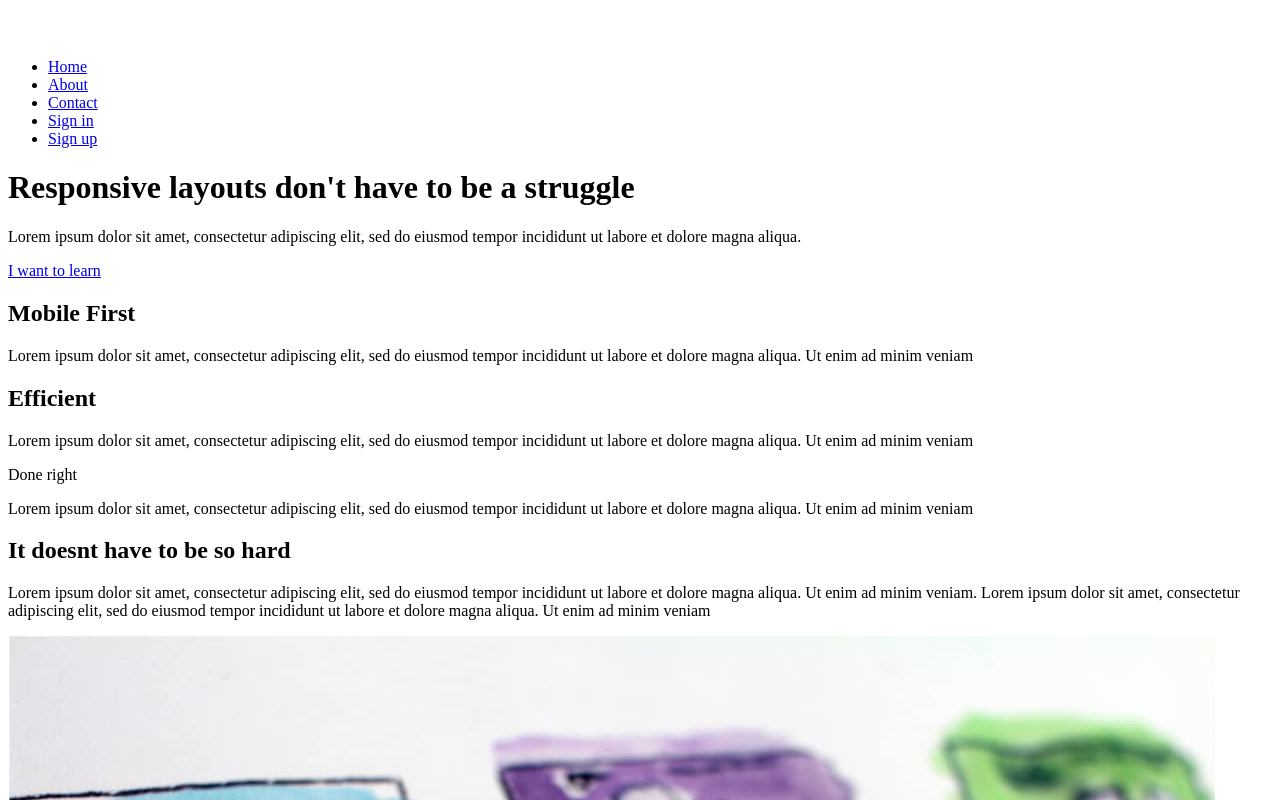
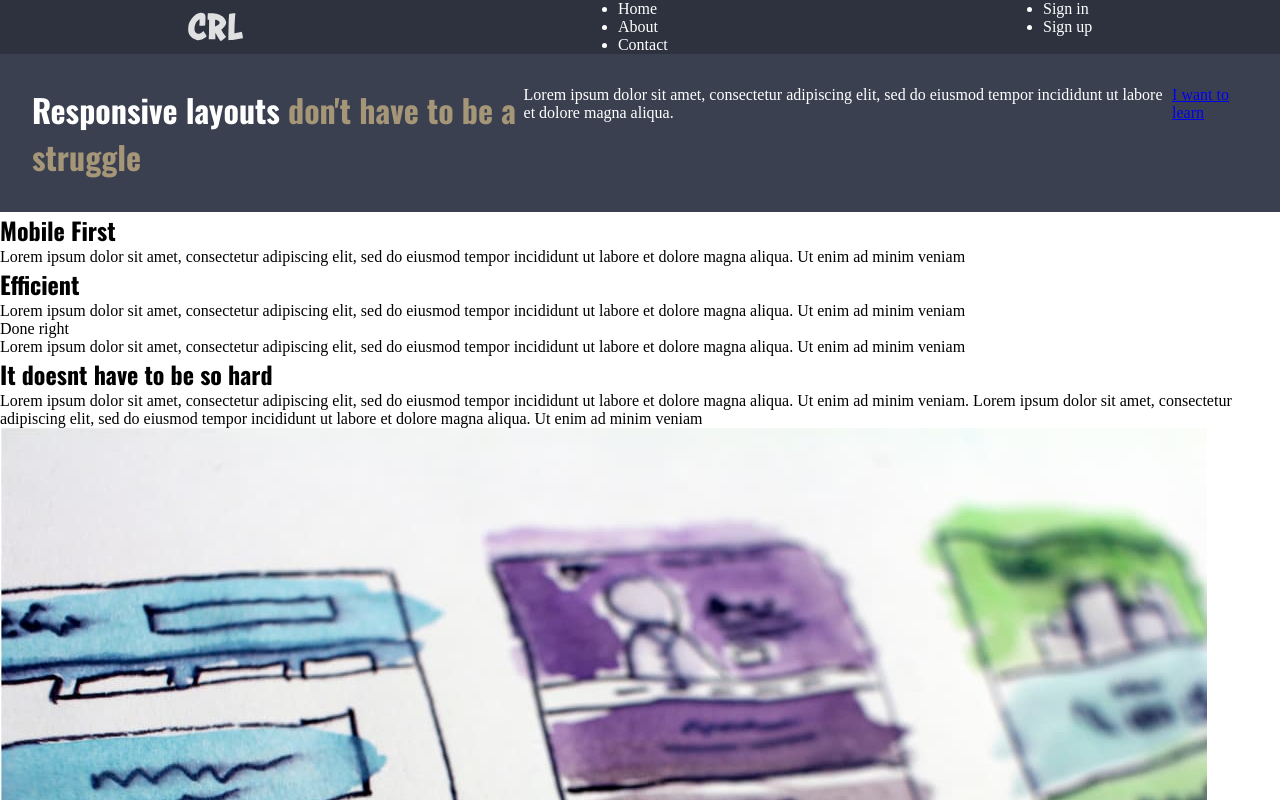
Before and after one commit to FallenRyu/Responsive-layouts-Website, a plain HTML site: page index.html in a window 1280 px wide. Shown: the top 800 px of the page. Drawn offline with nearby package versions, Linux system fonts and the light colour scheme.

Commit message:
Added CSS

```diff
--- /dev/null
+++ b/Css/style.css
@@ -0,0 +1,53 @@
+html {
+  box-sizing: border-box;
+}
+*,
+*:before,
+*:after {
+  box-sizing: inherit;
+  padding: 0;
+  margin: 0;
+}
+
+/* ---------------------------------------------------------Typography---------------------------------------------------------*/
+
+/* font-family: 'Montserrat', sans-serif;
+font-family: 'Oswald', sans-serif;-*/
+
+h1,
+h2,
+h3 {
+  font-family: "Oswald", sans-serif;
+}
+
+/* ---------------------------------------------------------Typography---------------------------------------------------------*/
+
+.Banner--black {
+  background-color: #2e323f;
+  color: #fff;
+}
+
+.NavPrimary {
+  display: flex;
+  justify-content: space-around;
+}
+
+.NavPrimary__items a {
+  color: #fff;
+  text-decoration: none;
+  list-style-type: none;
+}
+
+.button {
+}
+
+.CTA {
+  background-color: #3b4050;
+  color: #fff;
+  display: flex;
+  padding: 2rem;
+}
+
+.accent-color {
+  color: #a59678;
+}
--- a/index.html
+++ b/index.html
@@ -4,32 +4,45 @@
     <meta charset="UTF-8" />
     <meta http-equiv="X-UA-Compatible" content="IE=edge" />
     <meta name="viewport" content="width=device-width, initial-scale=1.0" />
+    <link rel="stylesheet" href="/Css/style.css" />
+    <link rel="preconnect" href="https://fonts.googleapis.com" />
+    <link rel="preconnect" href="https://fonts.gstatic.com" crossorigin />
+    <link
+      href="https://fonts.googleapis.com/css2?family=Montserrat&family=Oswald:wght@700&display=swap"
+      rel="stylesheet"
+    />
+
     <title>Document</title>
   </head>
   <body>
-    <header>
+    <header class="Banner--black">
       <nav class="NavPrimary" aria-label="Primary navigation">
         <img src="/Img/logo.svg" alt="Logo" />
         <ul>
-          <li><a href="#">Home </a></li>
-          <li><a href="#">About </a></li>
-          <li><a href="#"> Contact </a></li>
-          <li><a href="#"> Sign in</a></li>
-          <li><a href="#">Sign up </a></li>
+          <li class="NavPrimary__items"><a href="#">Home </a></li>
+          <li class="NavPrimary__items"><a href="#">About </a></li>
+          <li class="NavPrimary__items"><a href="#"> Contact </a></li>
+        </ul>
+        <ul>
+          <li class="NavPrimary__items"><a href="#"> Sign in</a></li>
+          <li class="NavPrimary__items"><a href="#">Sign up </a></li>
         </ul>
       </nav>
     </header>
 
-    <main>
-      <h1>Responsive layouts don't have to be a struggle</h1>
-      <p>
+    <main class="CTA">
+      <h1 class="CTA__Header">
+        Responsive layouts
+        <span class="accent-color">don't have to be a struggle</span>
+      </h1>
+      <p class="CTA__para">
         Lorem ipsum dolor sit amet, consectetur adipiscing elit, sed do eiusmod
         tempor incididunt ut labore et dolore magna aliqua.
       </p>
       <a href="#" class="Button">I want to learn</a>
     </main>
 
-    <section>
+    <section class="FirstSection">
       <div>
         <h2>Mobile First</h2>
         <p>
@@ -56,7 +69,7 @@
       </p>
     </section>
 
-    <section>
+    <section class="SecondSection">
       <div>
         <h2>It doesnt have to be so hard</h2>
         <p>
```
Also changed, not shown: Css/Stylesheet.css (deleted).
